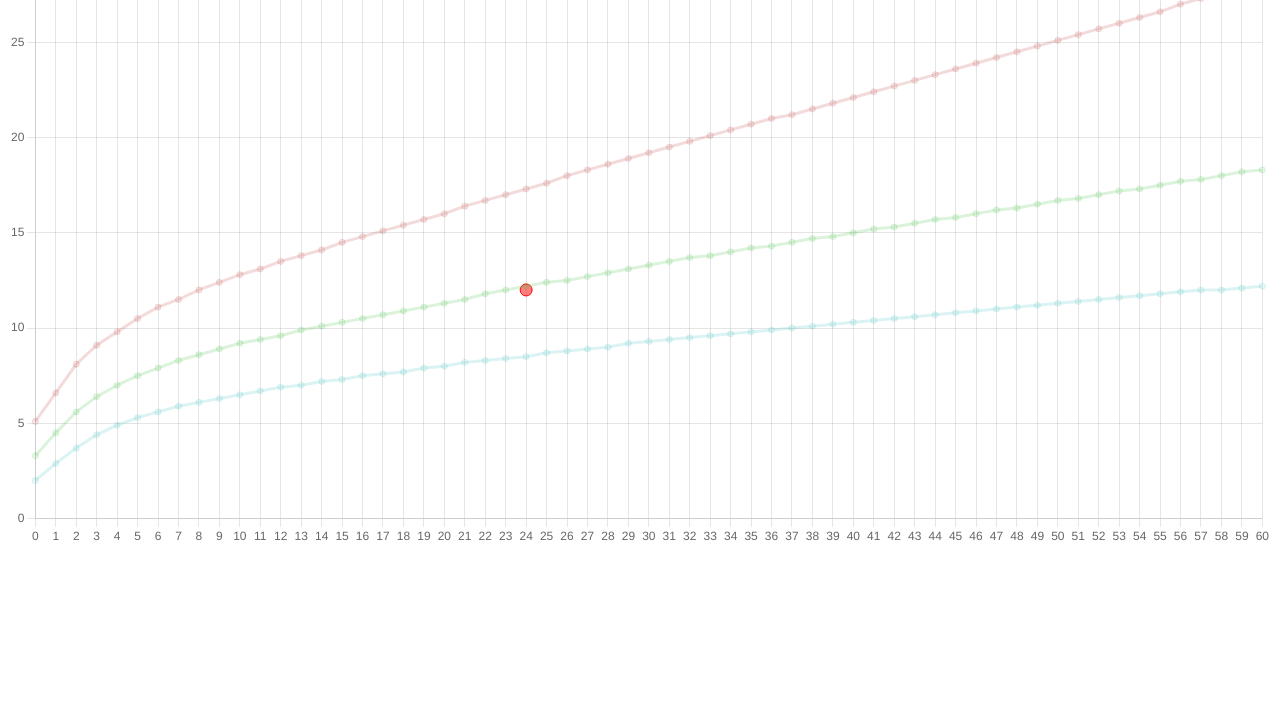
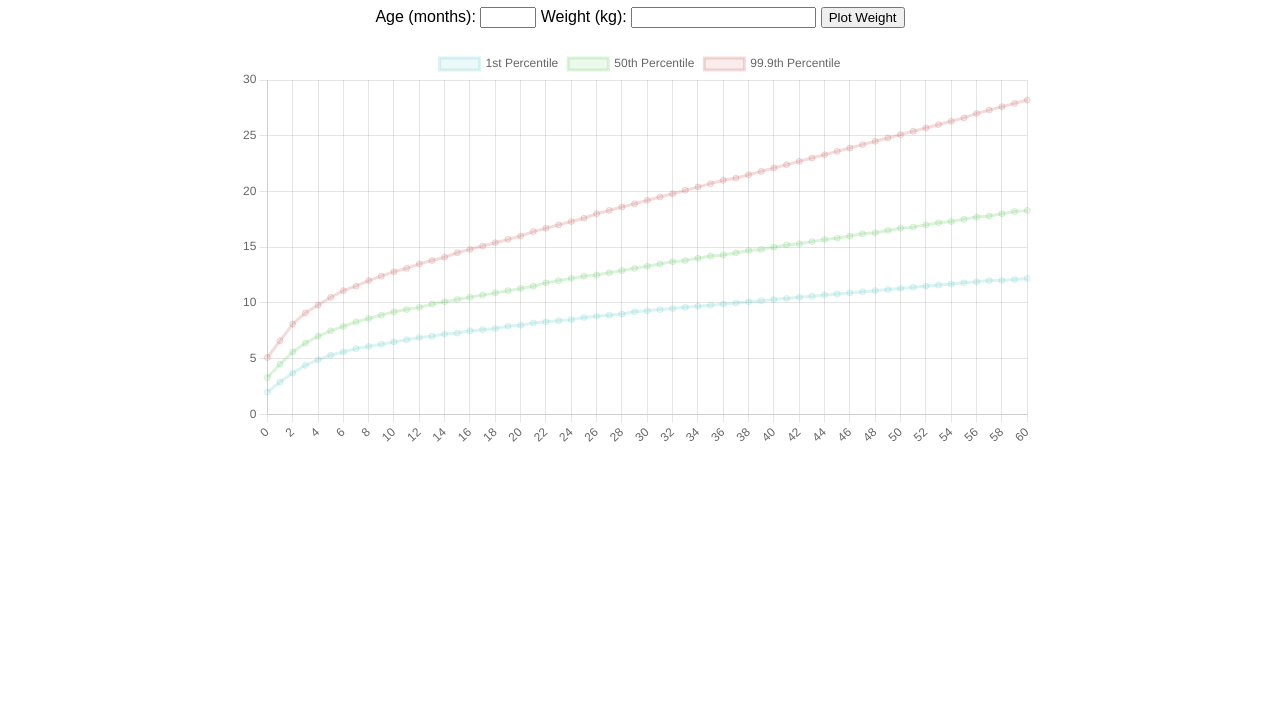
Before and after one commit to king982001/growthchart, a plain HTML site: page index.html in a window 1280 px wide. Shown: the part 93-800 px from the top of the page. Drawn offline with nearby package versions, Linux system fonts and the light colour scheme.

Commit message:
Update index.html

```diff
--- a/index.html
+++ b/index.html
@@ -5,16 +5,53 @@
     <meta name="viewport" content="width=device-width, initial-scale=1.0">
     <title>Weight-for-Age Percentiles</title>
     <script src="https://cdn.jsdelivr.net/npm/chart.js"></script>
+    <style>
+        body {
+            font-family: Arial, sans-serif;
+            padding: 20px;
+            margin: 0;
+            display: flex;
+            flex-direction: column;
+            align-items: center;
+        }
+
+        form {
+            margin-bottom: 20px;
+        }
+
+        #chartContainer {
+            width: 90%;
+            max-width: 800px;
+        }
+
+        canvas {
+            width: 100% !important;
+            height: auto !important;
+        }
+    </style>
 </head>
 <body>
-    <canvas id="growthChart" width="800" height="400"></canvas>
+    <h1>Weight-for-Age Percentiles for Boys</h1>
+    <form id="weightForm">
+        <label for="age">Age (months):</label>
+        <input type="number" id="age" name="age" min="0" max="60" required>
+        <label for="weight">Weight (kg):</label>
+        <input type="number" id="weight" name="weight" step="0.1" required>
+        <button type="submit">Plot Weight</button>
+    </form>
+    <div id="chartContainer">
+        <canvas id="growthChart"></canvas>
+    </div>
     <script>
-        // Load the JSON data
+        let growthChart;
+        let childWeights = [];
+
+        // Fetch the JSON data
         fetch('percentile_data.json')
             .then(response => response.json())
             .then(data => {
                 const ctx = document.getElementById('growthChart').getContext('2d');
-                const growthChart = new Chart(ctx, {
+                growthChart = new Chart(ctx, {
                     type: 'line',
                     data: {
                         labels: data.months,
@@ -45,6 +82,7 @@
                     },
                     options: {
                         responsive: true,
+                        maintainAspectRatio: false,
                         title: {
                             display: true,
                             text: 'Weight-for-Age Percentiles for Boys'
@@ -75,19 +113,32 @@
                         }
                     }
                 });
+            });
 
-                // Add child's weight at 24 months
-                const childWeight = {
-                    label: 'Child Weight (24 months)',
-                    data: [{x: 24, y: 12}],
+        // Handle form submission
+        document.getElementById('weightForm').addEventListener('submit', function(event) {
+            event.preventDefault();
+            const age = parseInt(document.getElementById('age').value);
+            const weight = parseFloat(document.getElementById('weight').value);
+            childWeights.push({ x: age, y: weight });
+
+            const childWeightDataset = {
+                label: 'Child Weight',
+                data: childWeights,
                 borderColor: 'rgba(255, 0, 0, 1)',
                 backgroundColor: 'rgba(255, 0, 0, 0.5)',
                 pointRadius: 6,
                 type: 'scatter'
             };
 
-                // Add the child's weight dataset to the growth chart
-                growthChart.data.datasets.push(childWeight);
+            // Remove previous child weight dataset if exists
+            const existingDatasetIndex = growthChart.data.datasets.findIndex(dataset => dataset.label === 'Child Weight');
+            if (existingDatasetIndex !== -1) {
+                growthChart.data.datasets.splice(existingDatasetIndex, 1);
+            }
+
+            // Add new child weight dataset
+            growthChart.data.datasets.push(childWeightDataset);
             growthChart.update();
         });
     </script>
```
Lines whose indentation alone changed are shown as unchanged.
